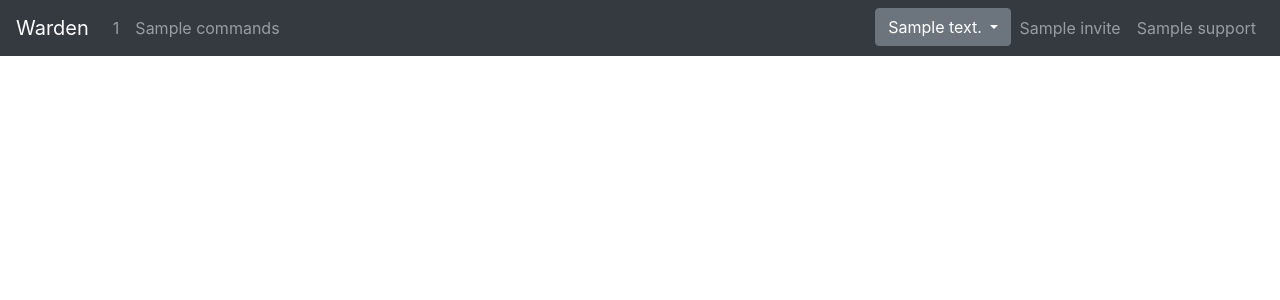
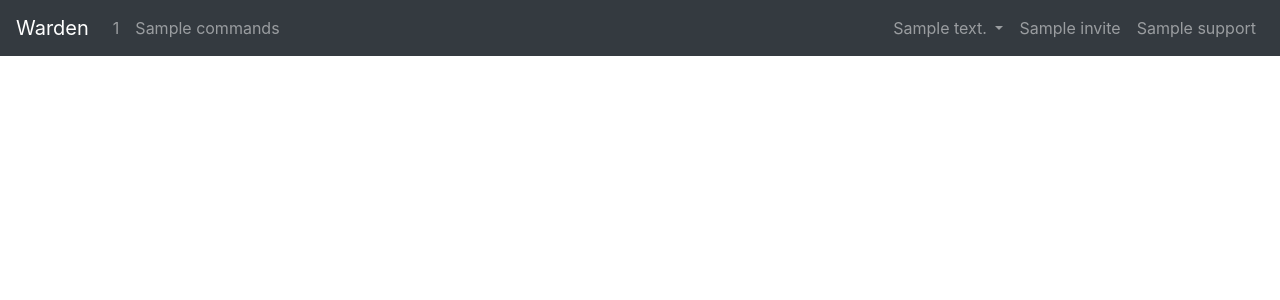
Before and after one commit to TrixiS/WardenSite, a Flask app: template templates/base.html in a window 1280 px wide. Shown: the top 300 px of the page. Run offline with Flask 2, Linux system fonts and the light colour scheme; the template is opened without the code that fills it: most values are stand-ins (such as "Sample title", 1, 10 or a date in 2020); some libraries are stand-ins or nearby versions.

Commit message:
Use better dropdown for lang choice

```diff
--- a/templates/base.html
+++ b/templates/base.html
@@ -35,21 +35,16 @@
         </ul>
 
         <ul class="navbar-nav mr-right" id="links">
-            <li class="nav-item">
-                <div class="dropdown">
-                    <button class="btn btn-secondary dropdown-toggle" type="button" data-toggle="dropdown">
+            <li class="nav-item dropdown">
+                <a class="nav-link dropdown-toggle" href="#" id="langNavbarDropdown" role="button" data-toggle="dropdown" aria-haspopup="true" aria-expanded="false">
                     {{ lang["lang_dropdown_text"] }}
-                        <span class="caret"></span>
-                    </button>
-                    <ul class="dropdown-menu">
+                </a>
+                <div class="dropdown-menu" aria-labelledby="langNavbarDropdown">
                     {% for code in langs %}
-                            <li type="button">
                         <a class="dropdown-item" href="/setlang?new_lang={{ code }}">
                             {{ lang["langs"][code] }}
                         </a>
-                            </li>
                     {% endfor %}
-                    </ul>
                 </div>
             </li>
             <li class="nav-item">
```
Lines whose indentation alone changed are shown as unchanged.
